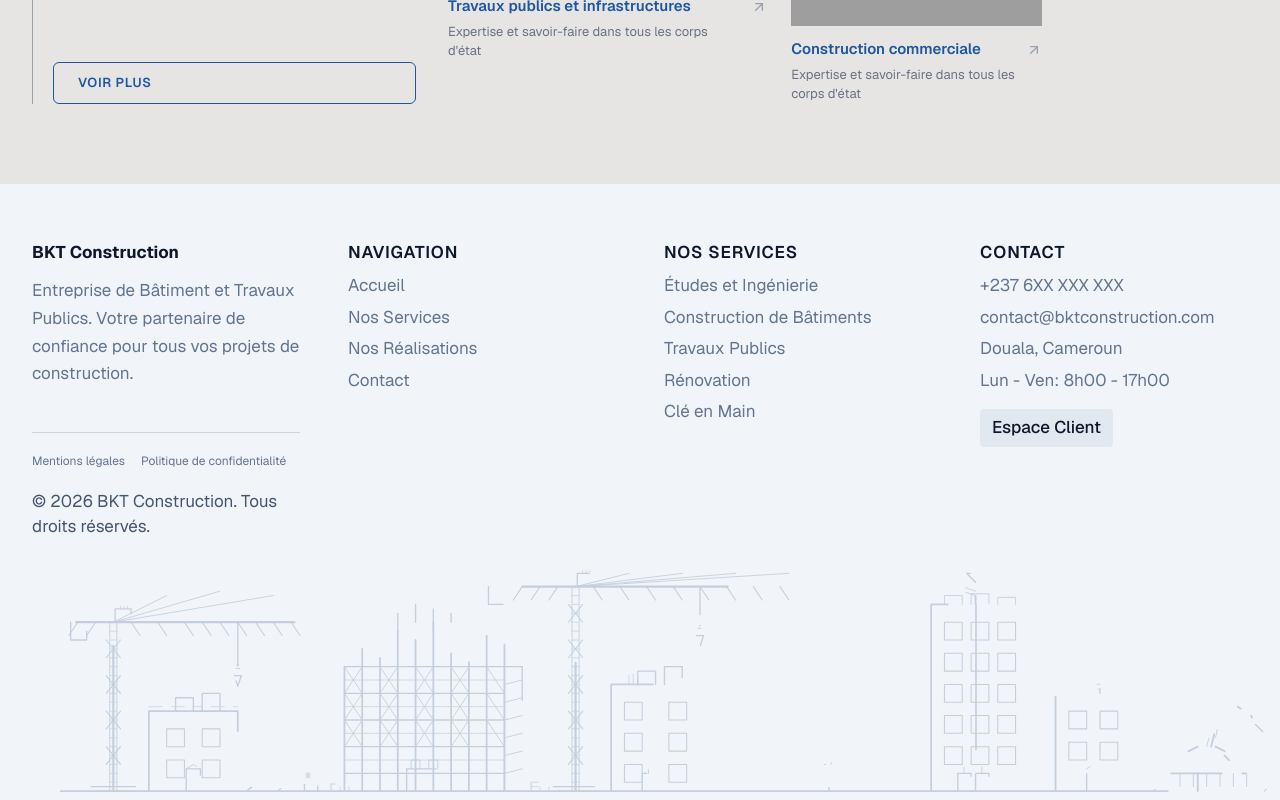
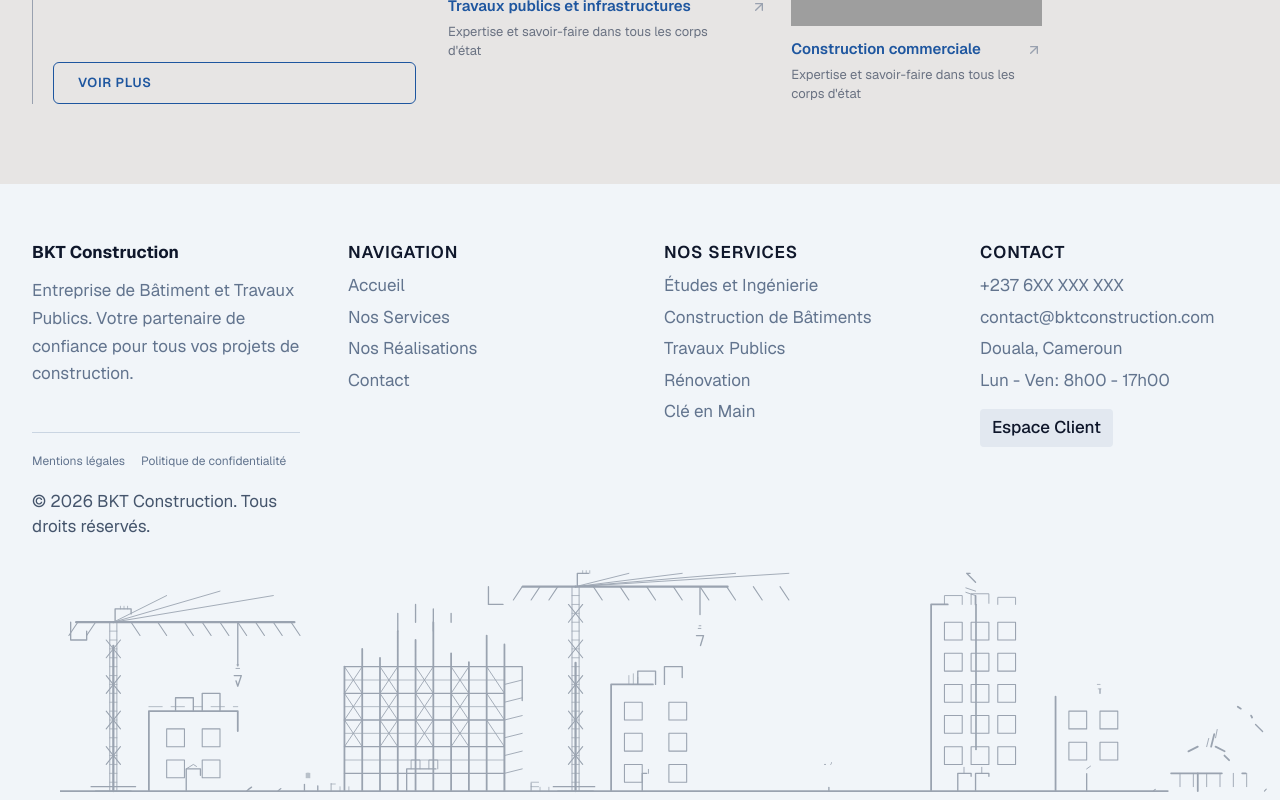
Before and after one commit to fjkun06/bkt-construction, a Next.js app: page / in a window 1280 px wide. Shown: the part 2074-2874 px from the top of the page. Built offline with nearby package versions, Linux system fonts and the light colour scheme; grey boxes are pictures that could not be loaded.

Commit message:
feat: added text-slate-700 color class to ConstructionSkyline icon

```diff
--- a/src/components/icons/ConstructionSkyline.tsx
+++ b/src/components/icons/ConstructionSkyline.tsx
@@ -17,7 +17,7 @@ function ConstructionSkyline(): React.ReactElement {
   return (
     <svg
       ref={ref}
-      className="pointer-events-none ml-3 h-30 w-full sm:h-45 md:ml-5 md:h-55 lg:h-65 xl:ml-15 2xl:ml-50"
+      className="pointer-events-none ml-3 h-30 w-full text-slate-700 sm:h-45 md:ml-5 md:h-55 lg:h-65 xl:ml-15 2xl:ml-50"
       xmlns="http://www.w3.org/2000/svg"
       viewBox="0 0 1440 280"
       preserveAspectRatio="xMidYMax meet"
```
